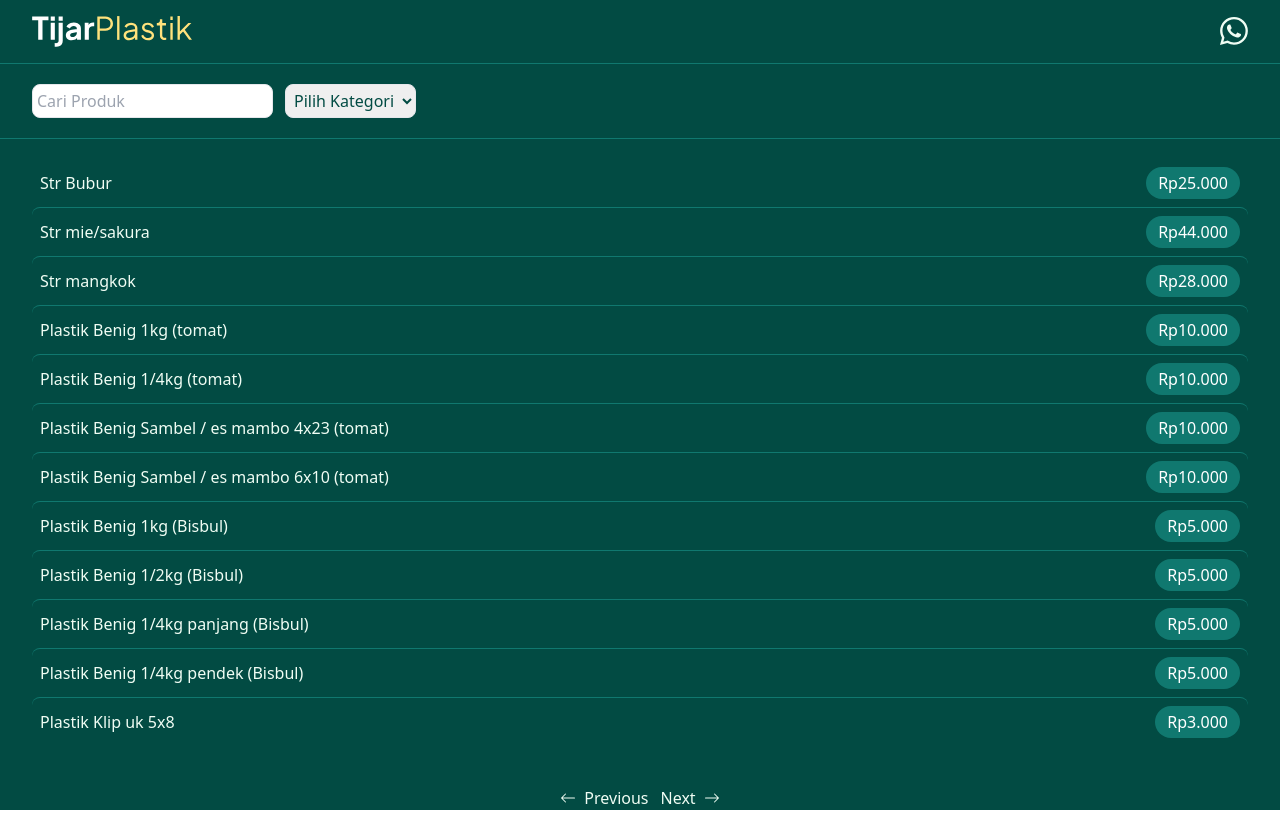
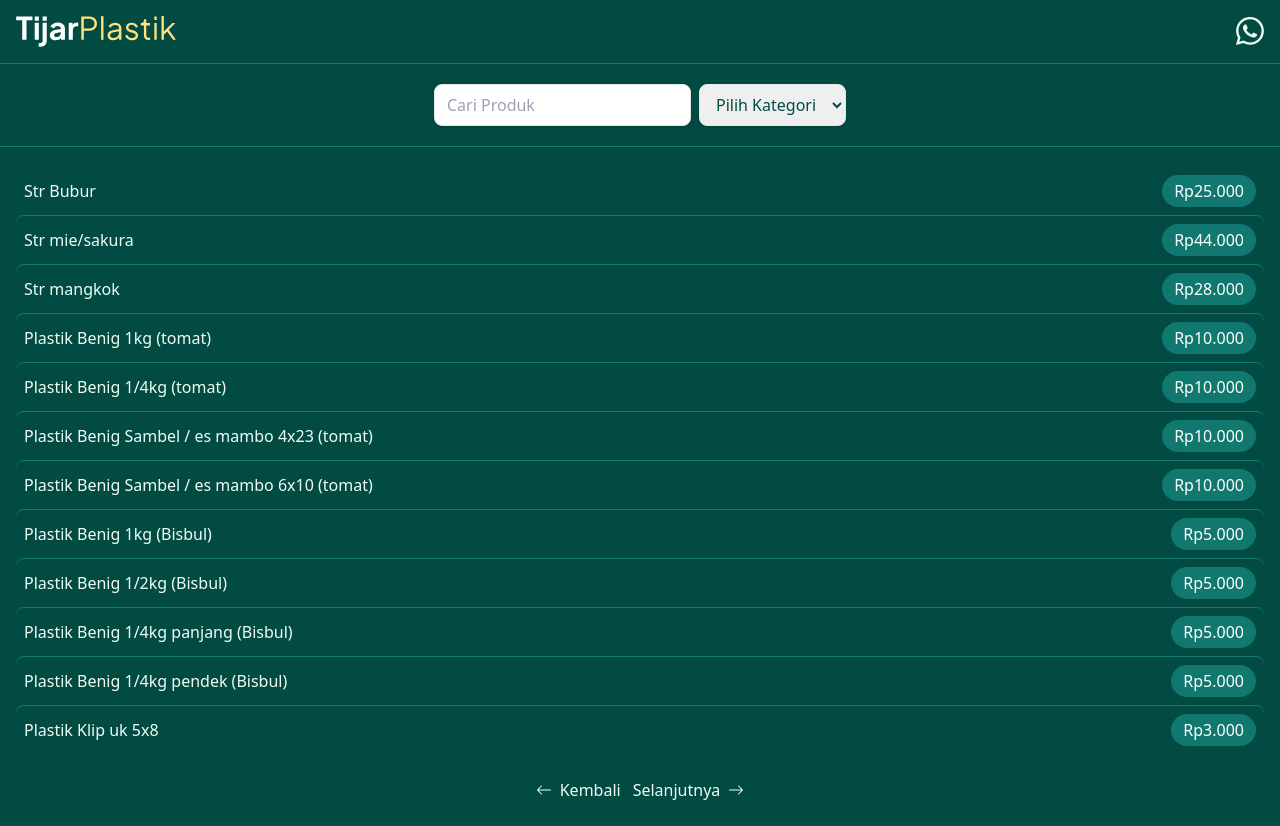
Before and after one commit to halloanewahyudi/tijarplastik, a Vue app: page / in a window 1280 px wide. Built offline with nearby package versions, Linux system fonts and the light colour scheme.

Commit message:
rev lagi

```diff
--- a/src/style.css
+++ b/src/style.css
@@ -4,7 +4,7 @@
 
 
 .form-control{
-  @apply p-1  rounded-lg border text-primary
+  @apply p-1 rounded-lg border text-primary shadow  w-full py-2 px-3  ;
 }
 .form-group{
   @apply flex flex-col gap-2;
--- a/src/views/HomePage.vue
+++ b/src/views/HomePage.vue
@@ -56,10 +56,10 @@ const uniqueItems = [
 <template>
     <div>
         <div class="border-b border-light mb-5">
-            <div class="container">
-                <div class="flex flex-wrap gap-3 py-5">
+            <div class="px-5">
+                <div class="flex justify-center gap-2 py-5">
                     <div class="form-group">
-                        <input type="search" v-model="search" placeholder="Cari Produk" class="form-control" />
+                        <input type="search" v-model="search" placeholder="Cari Produk" class="form-control " />
                     </div>
 
                     <div class="form-group ">
@@ -83,11 +83,11 @@ const uniqueItems = [
                     </span>
                 </li>
             </ul>
-            <div class="flex gap-3 items-center justify-center pt-10">
+            <div class="flex gap-3 items-center justify-center py-6">
                 <button class="flex items-center gap-2" @click="prevPage" :disabled="currentPage === 1">
-                    <IconPrev /> Previous
+                    <IconPrev /> Kembali
                 </button>
-                <button class="flex items-center gap-2" @click="nextPage" :disabled="currentPage === totalPages">Next
+                <button class="flex items-center gap-2" @click="nextPage" :disabled="currentPage === totalPages">Selanjutnya
                     <IconNext />
                 </button>
             </div>
--- a/tailwind.config.js
+++ b/tailwind.config.js
@@ -7,7 +7,7 @@ export default {
   theme: {
     container: {
       center: true,
-      padding: '2rem'
+      padding: '1rem',
     },
     extend: {
       colors: {
```
